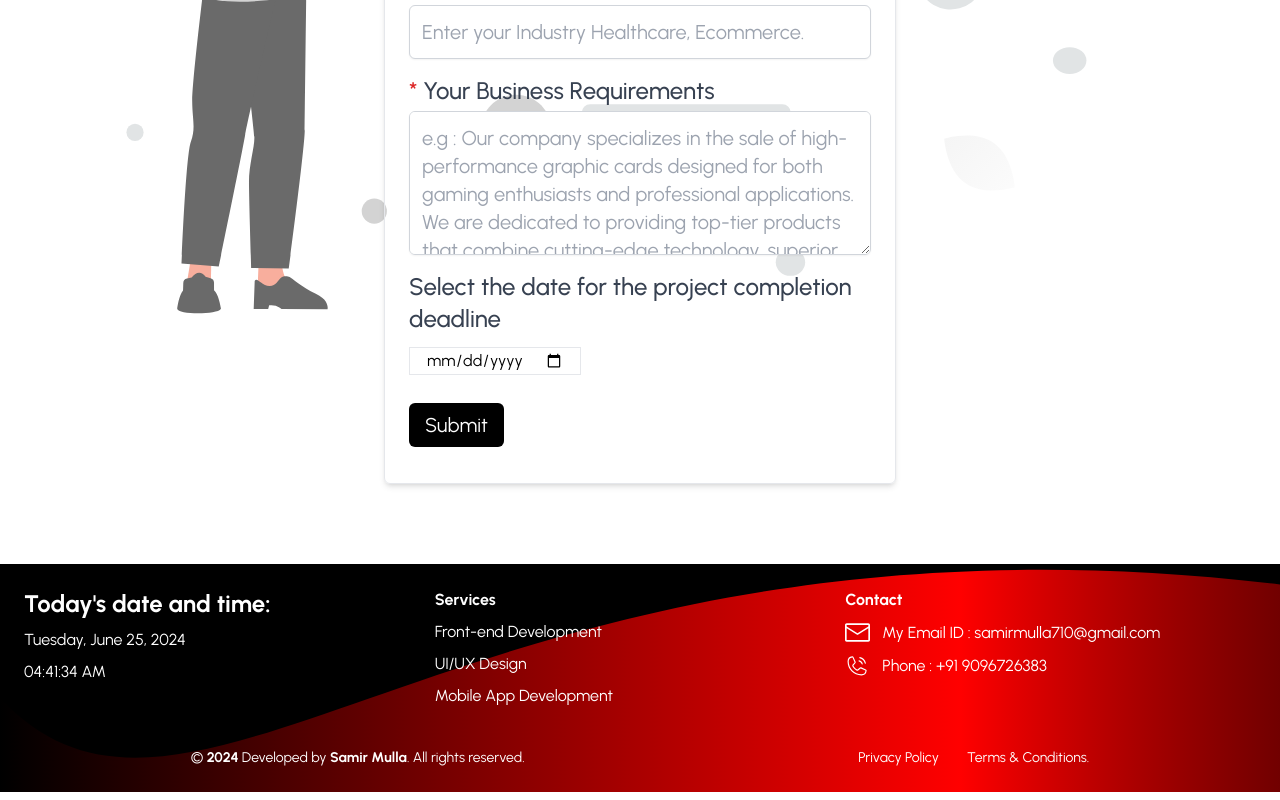
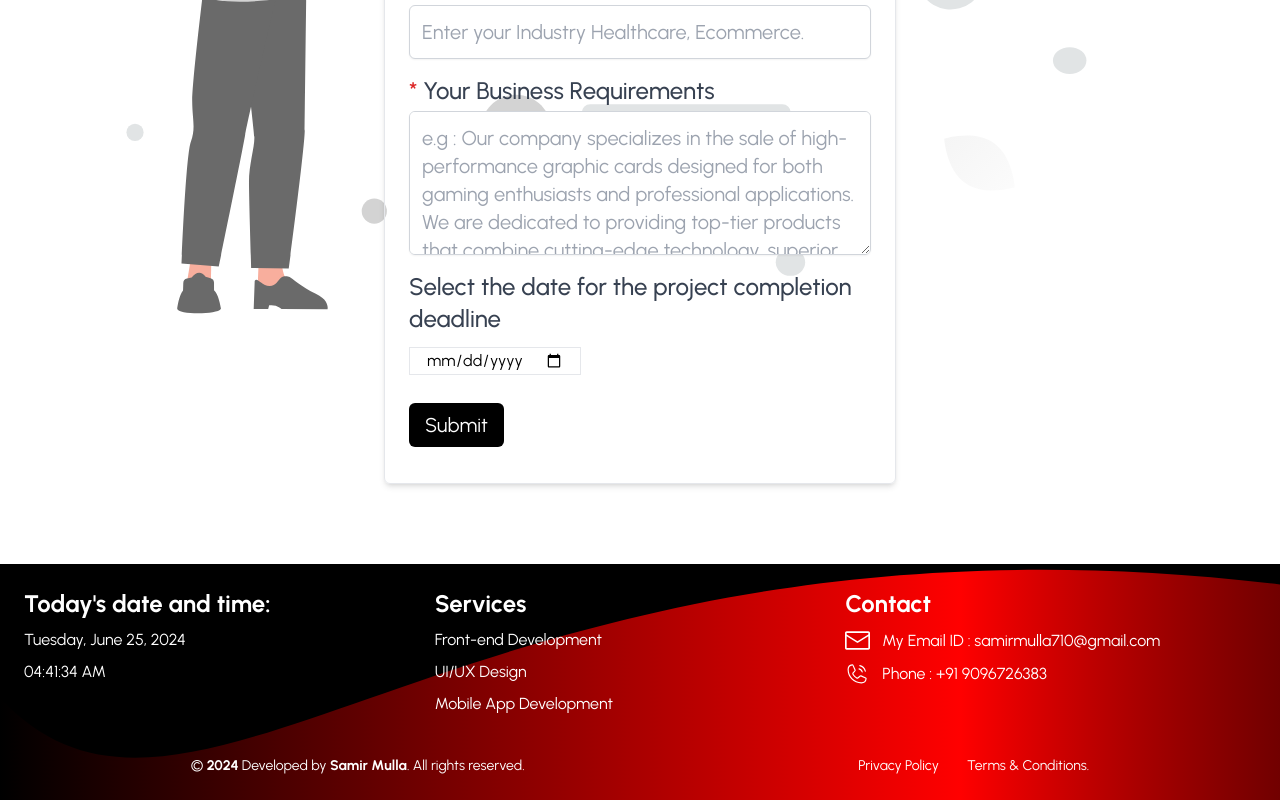
Before and after one commit to Samir-Mulla/my-portfolio-website, a React (Vite) app: page / in a window 1280 px wide. Shown: the part 4826-5626 px from the top of the page. Built offline with nearby package versions, Linux system fonts and the light colour scheme; no server answers.

Commit message:
style : typography updated

```diff
--- a/src/components/Footer/Footer.jsx
+++ b/src/components/Footer/Footer.jsx
@@ -13,7 +13,7 @@ const Footer = () => {
           <CurrentDateTime />
         </div>
         <div className="w-full md:w-1/3 mb-6 md:mb-0">
-          <h5 className="font-bold mb-2">Services</h5>
+          <h5 className="font-bold mb-2 text-2xl">Services</h5>
           <ul className="list-none">
             <li>
               <a href="#" className="text-white hover:text-gray-300">
@@ -33,7 +33,7 @@ const Footer = () => {
           </ul>
         </div>
         <div className="w-full md:w-1/3">
-          <h5 className="font-bold mb-2">Contact</h5>
+          <h5 className="font-bold mb-2 text-2xl">Contact</h5>
           <div className="flex gap-3 items-center">
             <RxEnvelopeClosed size={25} />
             My Email ID : samirmulla710@gmail.com
```
